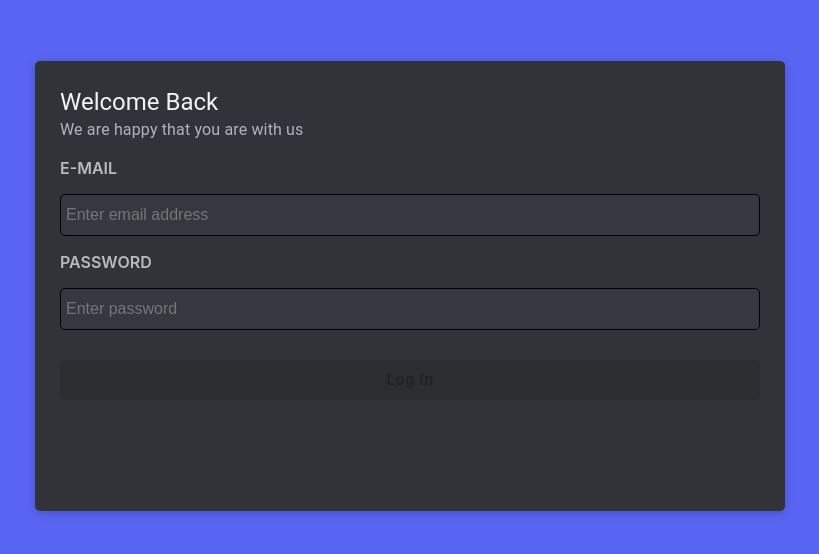
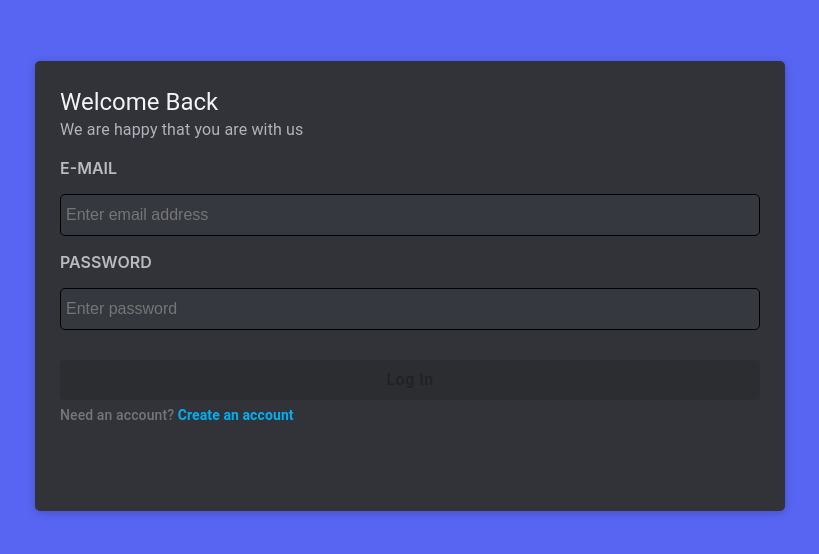
Before and after one commit to shashankdkte/new-discord-frontend, a React (Create React App) app: page /login in a window 1280 px wide. Shown: the part 114-668 px from the top of the page, without its empty margins (230-1049 px from the left). Built offline with nearby package versions, Linux system fonts and the light colour scheme.

Commit message:
Creating Redirect Component

```diff
--- a/src/authPages/LoginPageFooter.js
+++ b/src/authPages/LoginPageFooter.js
@@ -1,8 +1,14 @@
 import React from 'react'
 import CustomPrimaryButton from '../shared/CustomPrimaryButton'
+import {useNavigate} from "react-router-dom"
+import RedirectInfo from '../shared/RedirectInfo';
+const LoginPageFooter = (props) => {
+  const { isFormValid, handleLogin } = props;
+  const navigate = useNavigate();
 
-const LoginPageFooter = (props) => {
-  const{isFormValid,handleLogin} = props
+  const handlePushToRegisterPage = () => {
+    navigate("/register")
+  }
   return (
     <div>
       <CustomPrimaryButton
@@ -11,6 +17,12 @@ const LoginPageFooter = (props) => {
         disabled={!isFormValid}
         onClick={handleLogin}
       />
+      <RedirectInfo
+        text="Need an account? "
+        redirectText="Create an account"
+        additionalStyles={{ marginTop: "5px" }}
+        redirectHandler={handlePushToRegisterPage}
+      ></RedirectInfo>
     </div>
   )
 }
--- /dev/null
+++ b/src/shared/RedirectInfo.js
@@ -0,0 +1,26 @@
+import React from 'react';
+import { Typography } from '@mui/material';
+import { styled } from "@mui/system";
+
+const RedirectText = styled("span")({
+  color: "#00AFF4",
+  fontWeight: "bold",
+  cursor:"pointer"
+})
+
+const RedirectInfo = (props) => {
+  const { text, redirectText, additionalStyles, redirectHandler } = props;
+
+  return (
+    <Typography sx={{
+      color:"#72767d"
+    }}
+     style={additionalStyles ? additionalStyles : {}}
+      variant="subtitle2">
+      {text + " "}
+      <RedirectText  onClick={redirectHandler}>{redirectText}</RedirectText>
+    </Typography>
+  )
+}
+
+export default RedirectInfo
```
